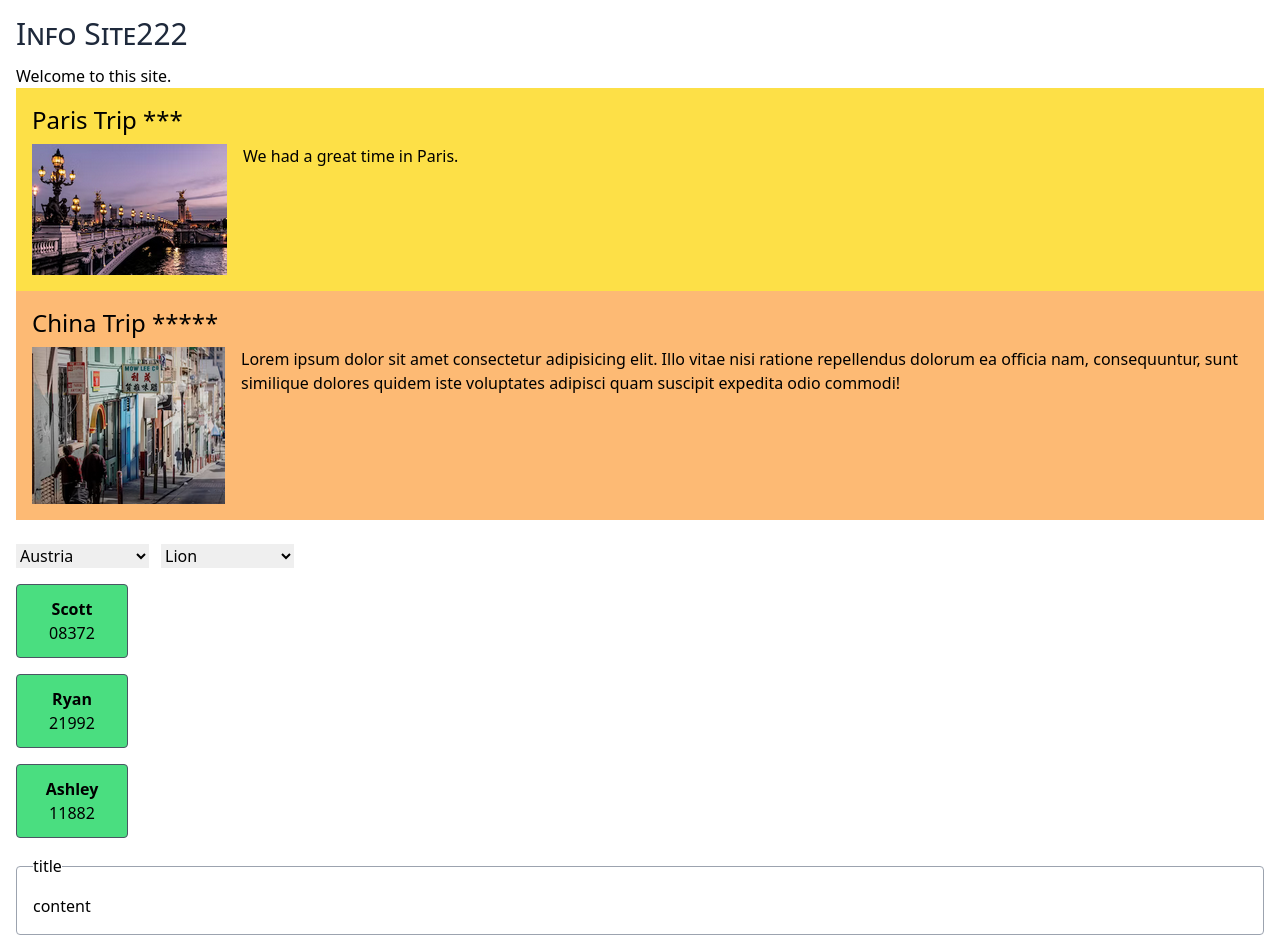
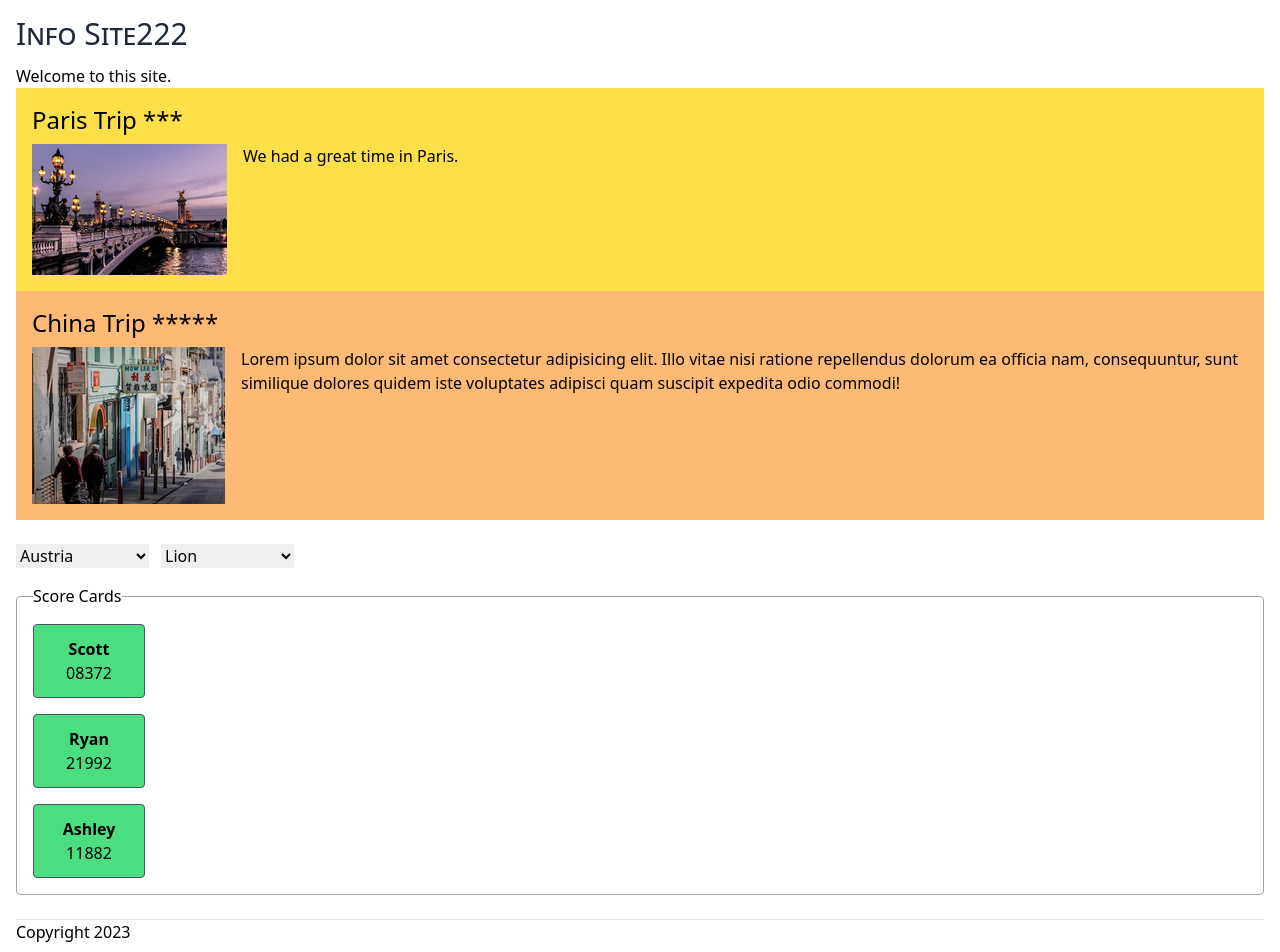
Before and after one commit to edwardtanguay/et992-vite-react-component-demo, a React (Vite) app: page / in a window 1280 px wide. Shown: the top 952 px of the page. Built offline with nearby package versions, Linux system fonts and the light colour scheme.

Commit message:
score cards wrapped

```diff
--- a/src/App.tsx
+++ b/src/App.tsx
@@ -27,13 +27,11 @@ export const App = () => {
 			<Dropdown choices={exampleData.countries} />
 			<Dropdown choices={exampleData.animals} />
 
-			{exampleData.playerResults.map(playerResult => {
-				return (
-			<ScoreCard playerResult={playerResult} />
-				)
-			})}
-
-			<Wrapper/>
+			<Wrapper title="Score Cards">
+				{exampleData.playerResults.map((playerResult) => {
+					return <ScoreCard playerResult={playerResult} />;
+				})}
+			</Wrapper>
 
 			<Footer />
 		</>
--- a/src/components/Wrapper.tsx
+++ b/src/components/Wrapper.tsx
@@ -1,8 +1,12 @@
-export const Wrapper = () => {
+interface IProps {
+	title: string;
+	children: React.ReactNode;
+}
+export const Wrapper = ({title, children} : IProps) => {
 	return (
-		<fieldset className="border border-gray-400 mt-4 p-4 rounded">
-			<legend>title</legend>
-			<p>content</p>
+		<fieldset className="border border-gray-400 px-4 pb-4 rounded mt-4">
+			<legend>{title}</legend>
+			<p>{children}</p>
 		</fieldset>
 	)
 }
```
